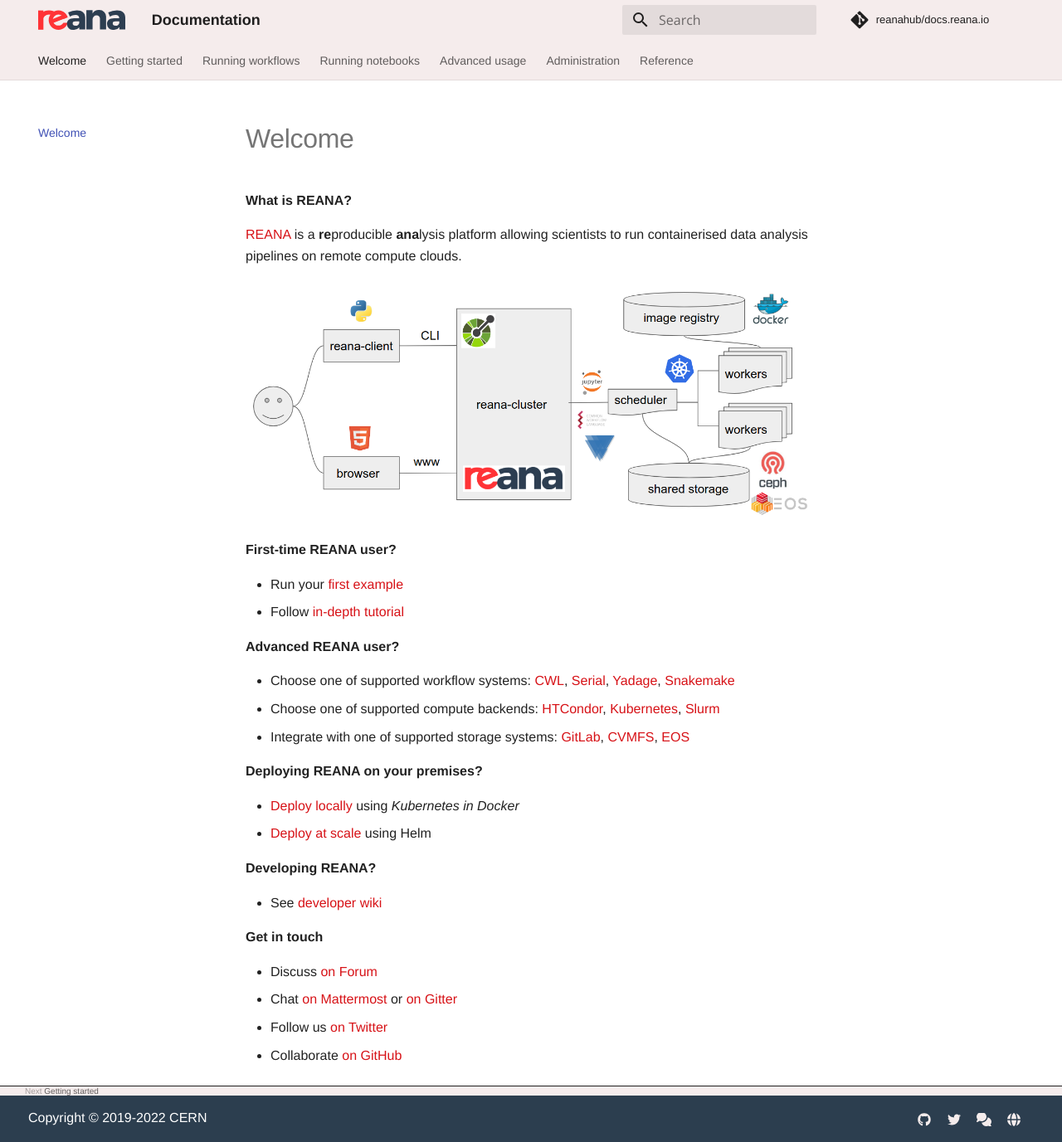
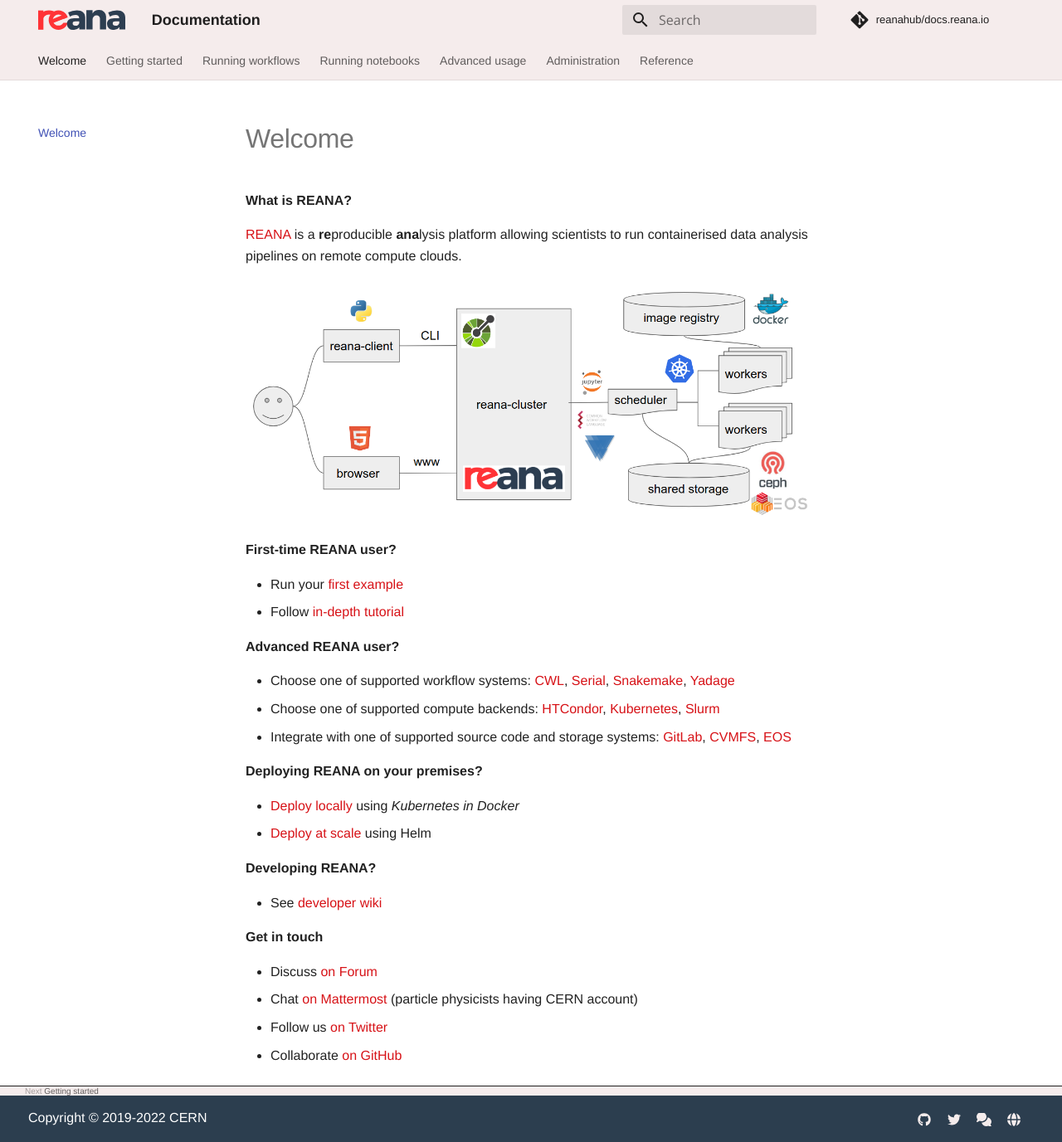
Before and after one commit to reanahub/docs.reana.io, an MkDocs documentation site: the page built from docs/index.md, in a window 1280 px wide and 1377 px high. Shown: the whole window at 83% size. Built offline with MkDocs 1.6.1 and Material for MkDocs 9.7.7, drawn with Linux system fonts in a browser that asks for light colours; comment, search, counter and statistics services are not loaded.

Commit message:
docs(chat): remove Gitter (#199)
Remove the mention of Gitter for chat that we don't use since a few
years. Keep recommending Forum and Mattermost as the two main
communication channels.

```diff
--- a/docs/index.md
+++ b/docs/index.md
@@ -13,9 +13,9 @@
 
 **Advanced REANA user?**
 
-- Choose one of supported workflow systems: [CWL](running-workflows/supported-systems/cwl), [Serial](running-workflows/supported-systems/serial), [Yadage](running-workflows/supported-systems/yadage), [Snakemake](running-workflows/supported-systems/snakemake)
+- Choose one of supported workflow systems: [CWL](running-workflows/supported-systems/cwl), [Serial](running-workflows/supported-systems/serial), [Snakemake](running-workflows/supported-systems/snakemake), [Yadage](running-workflows/supported-systems/yadage)
 - Choose one of supported compute backends: [HTCondor](advanced-usage/compute-backends/htcondor), [Kubernetes](advanced-usage/compute-backends/kubernetes), [Slurm](advanced-usage/compute-backends/slurm)
-- Integrate with one of supported storage systems: [GitLab](advanced-usage/code-repositories/gitlab), [CVMFS](advanced-usage/code-repositories/cvmfs), [EOS](advanced-usage/storage-backends/eos)
+- Integrate with one of supported source code and storage systems: [GitLab](advanced-usage/code-repositories/gitlab), [CVMFS](advanced-usage/code-repositories/cvmfs), [EOS](advanced-usage/storage-backends/eos)
 
 **Deploying REANA on your premises?**
 
@@ -29,6 +29,6 @@
 **Get in touch**
 
 - Discuss [on Forum](https://forum.reana.io/)
-- Chat [on Mattermost](https://mattermost.web.cern.ch/it-dep/channels/reana) or [on Gitter](https://gitter.im/reanahub/reana)
+- Chat [on Mattermost](https://mattermost.web.cern.ch/it-dep/channels/reana) (particle physicists having CERN account)
 - Follow us [on Twitter](https://twitter.com/reanahub)
 - Collaborate [on GitHub](https://github.com/reanahub)
```
Also changed, not shown: README.md (+7 -3 lines).
